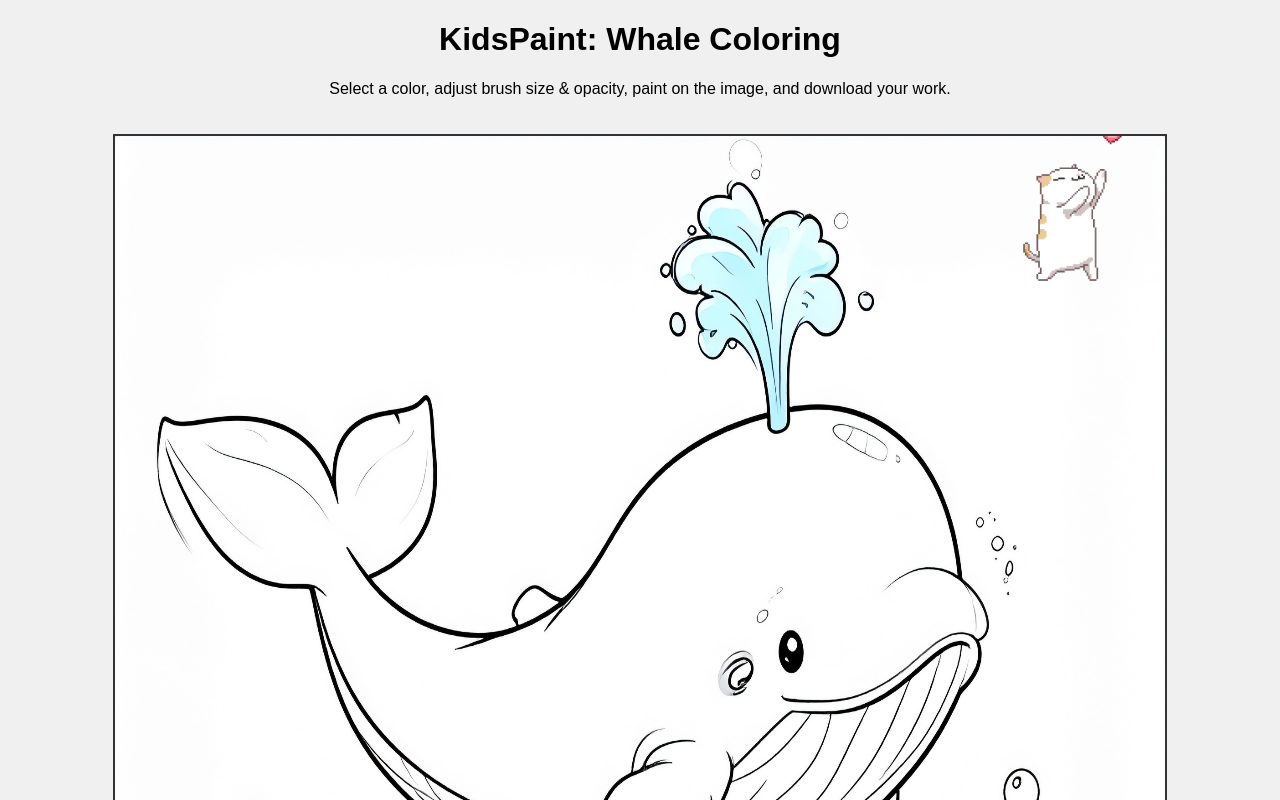
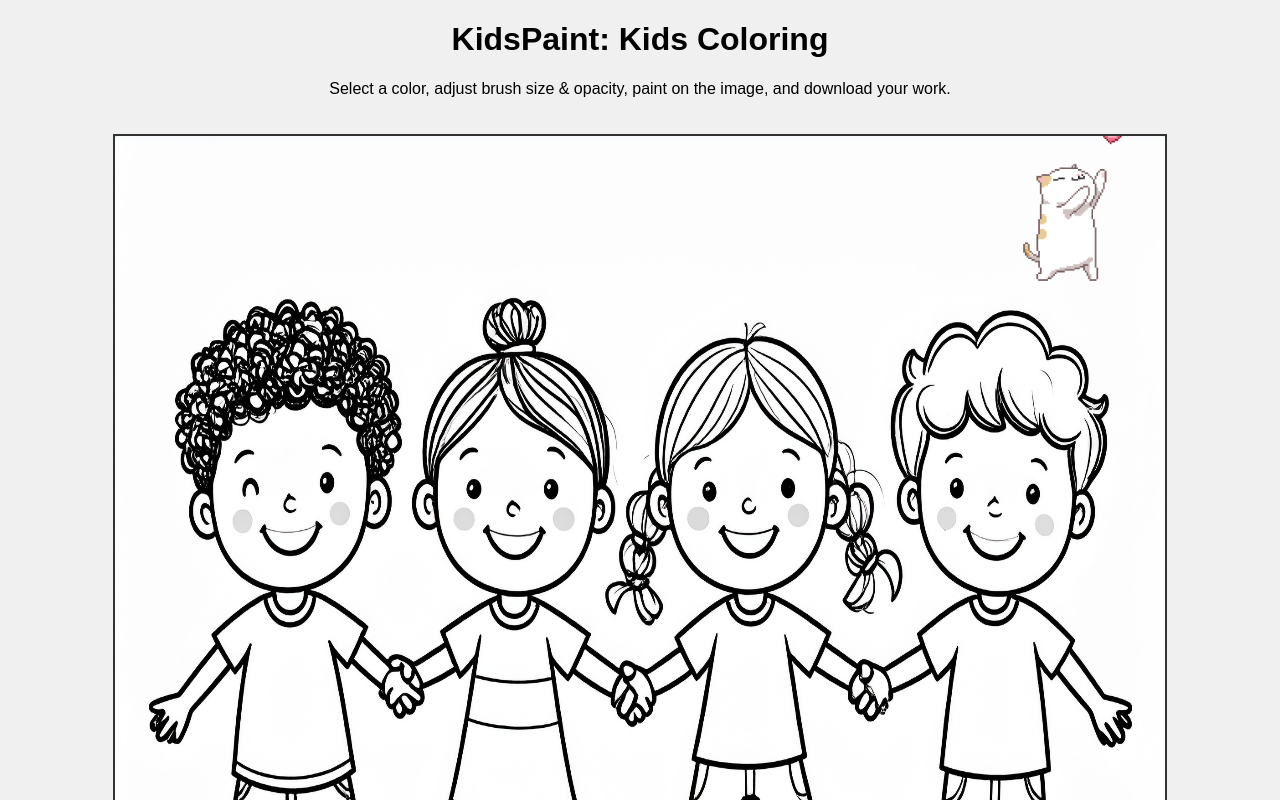
Before and after one commit to Ruslan865/Kids_Paint11, a plain HTML site: page kids.html in a window 1280 px wide. Shown: the top 800 px of the page. Drawn offline with Linux system fonts and the light colour scheme.

Commit message:
Update kids.html

```diff
--- a/kids.html
+++ b/kids.html
@@ -3,7 +3,7 @@
 <head>
 <meta charset="UTF-8">
 <meta name="viewport" content="width=device-width, initial-scale=1.0">
-<title>KidsPaint - Whale Coloring</title>
+<title>KidsPaint - Kids Coloring</title>
 
 <style>
 body {
@@ -77,7 +77,7 @@ button,input{ margin:0 5px; padding:8px 12px; font-size:14px; cursor:pointer; }
 </head>
 <body>
 
-<h1>KidsPaint: Whale Coloring</h1>
+<h1>KidsPaint: Kids Coloring</h1>
 <p>Select a color, adjust brush size & opacity, paint on the image, and download your work.</p>
 
 <div id="canvasContainer">
@@ -135,7 +135,7 @@ let brushSize=10;
 let brushOpacity=0.5;
 
 const img=new Image();
-img.src='whale.jpg';
+img.src='kids.jpg';
 img.onload=function(){ resizeCanvas(); drawImage(); };
 
 function resizeCanvas(){
```
